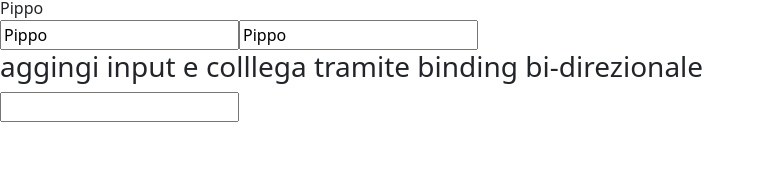
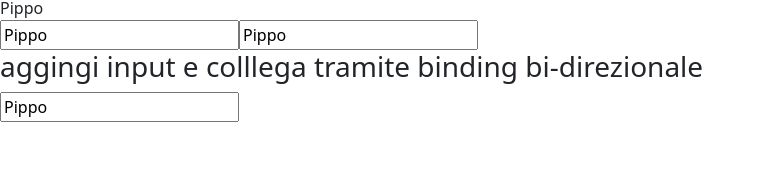
Before and after one commit to ironmanromeo/angular-corso, an Angular app: page / in a window 1280 px wide. Shown: the part 124-300 px from the top of the page, without its empty margins (0-765 px from the left). Built offline with nearby package versions, Linux system fonts and the light colour scheme.

Commit message:
Lezione5 esercizio3

```diff
--- a/src/app/form/form.component.html
+++ b/src/app/form/form.component.html
@@ -9,4 +9,4 @@
 <h3>aggingi input e colllega tramite binding bi-direzionale</h3>
 
 
-<input >
+<input type="tex" [(ngModel)]="nome">
```
